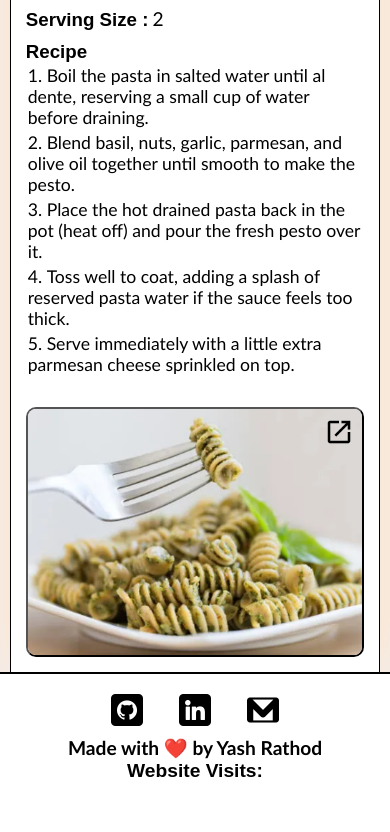
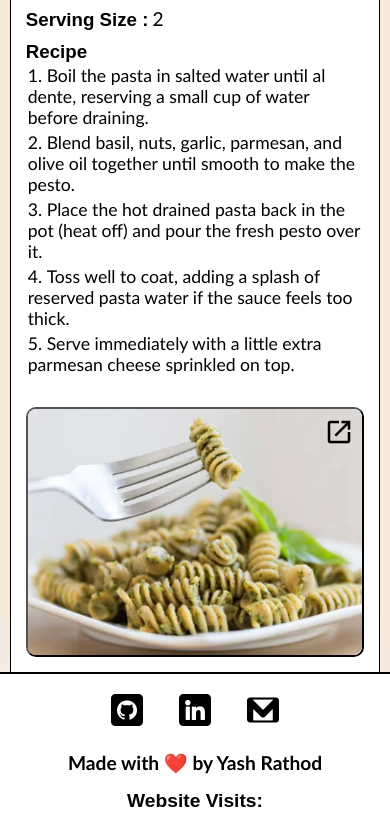
Before and after one commit to yashgrathod/Pasta-Mania-by-Yash-Rathod, a plain HTML site: page index.html in a window 390 px wide. Shown: the part 2100-2932 px from the top of the page. Before the commit the page ends 2902 px from the top, so only its background shows below. Drawn offline with Linux system fonts and the light colour scheme; no server answers; a web font is replaced by a local one.

Commit message:
Simple Recipe Website

```diff
--- a/style.css
+++ b/style.css
@@ -294,7 +294,7 @@ div p{
     }
     .footerBox {
         height: auto;
-        flex-direction: column-reverse; /
+        flex-direction: column-reverse;
         gap: 15px;
         padding: 20px 10px;
         text-align: center;
```
